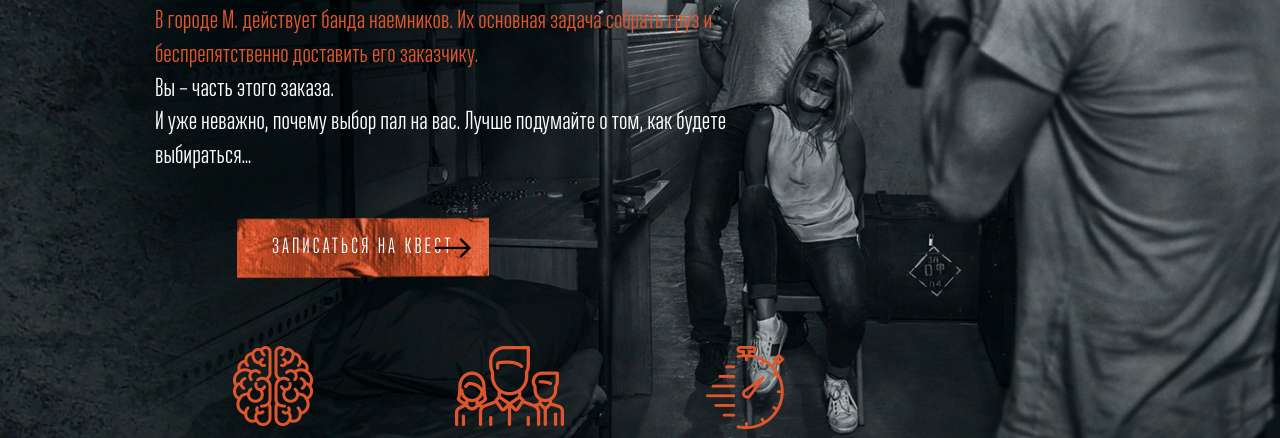
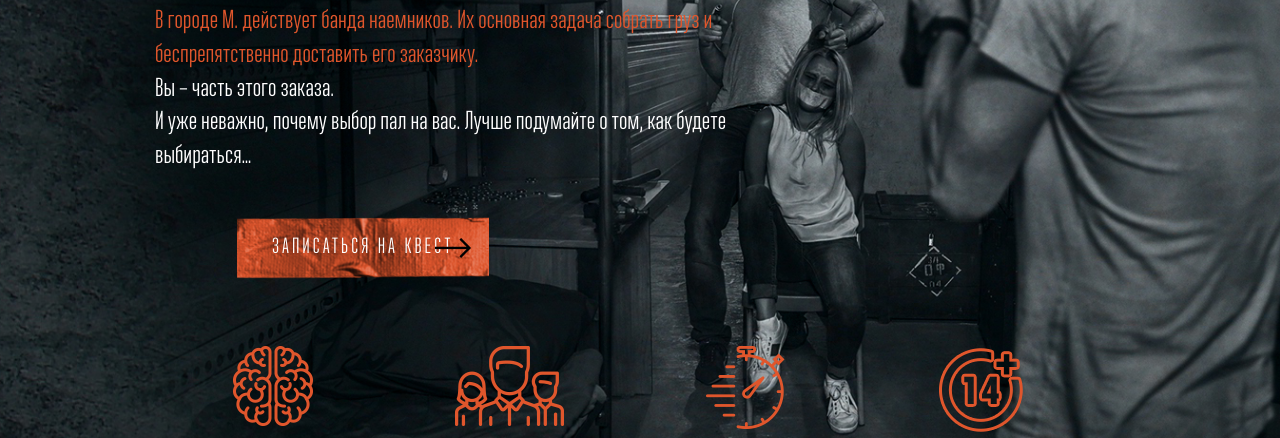
Before and after one commit to LinFor/questcity-ru, a plain HTML site: page index.html in a window 1280 px wide. Shown: the part 359-797 px from the top of the page. Drawn offline with Linux system fonts and the light colour scheme.

Commit message:
Age rating update

```diff
--- a/index.html
+++ b/index.html
@@ -90,6 +90,7 @@
               </div>
               <div class="header-item">
                 <div class="header-item-img">
+		  <img src="images/header-item4.png" alt="">
                 </div>
                 <p>возраст</p>
                 <span>14 +</span>
```
